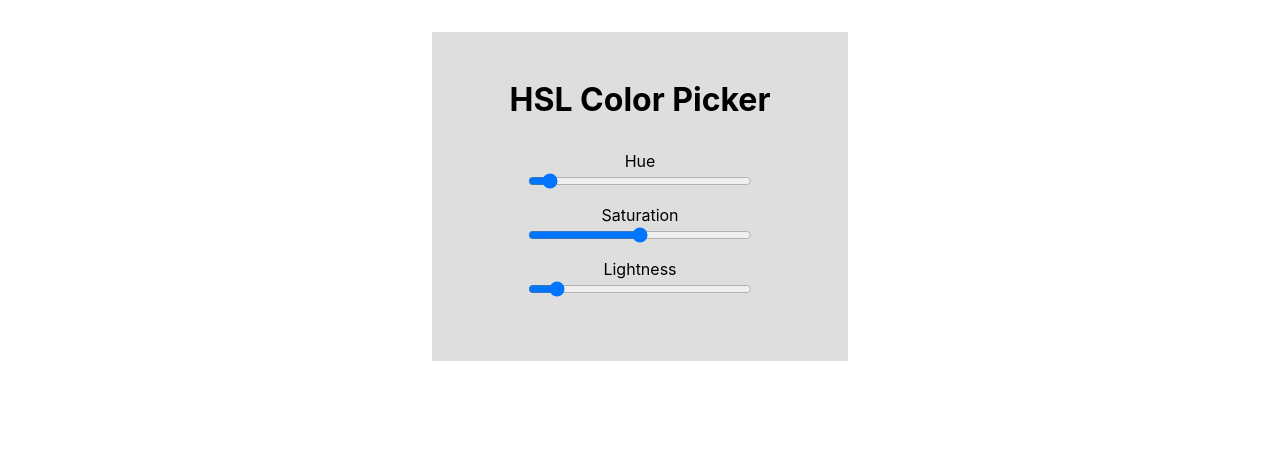
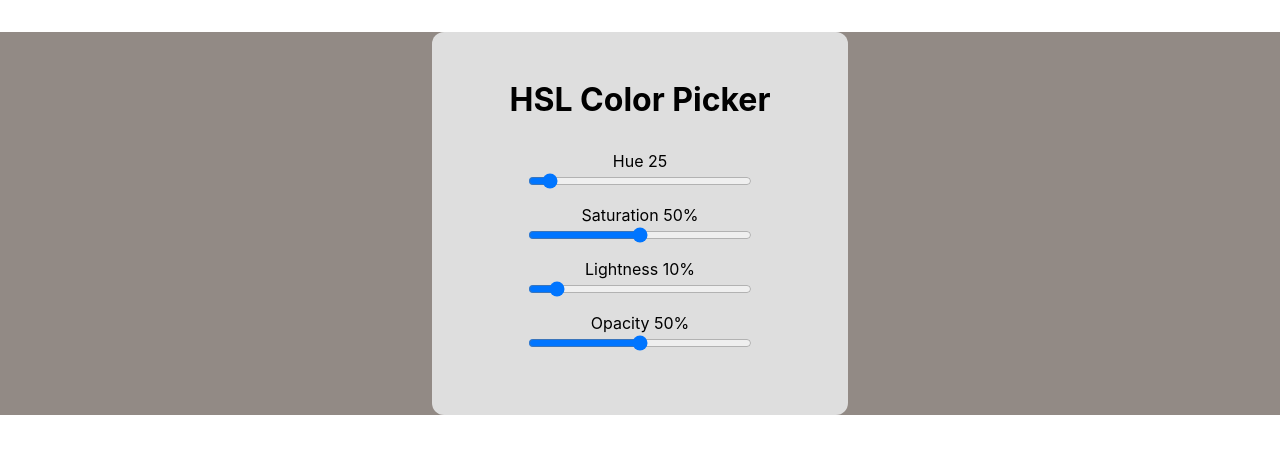
Before and after one commit to TobiasNorton/hsl-color-picker, a React (Create React App) app: page / in a window 1280 px wide. Shown: the top 454 px of the page. Built offline with nearby package versions, Linux system fonts and the light colour scheme.

Commit message:
Fully functional, colors on display

```diff
--- a/src/App.js
+++ b/src/App.js
@@ -8,7 +8,8 @@ class App extends Component {
     this.state = {
       hueValue: 25,
       saturationValue: 50,
-      lightnessValue: 10
+      lightnessValue: 10,
+      opacityValue: 0.5
     }
   }
 
@@ -30,12 +31,25 @@ class App extends Component {
     })
   }
 
+  changeOpacityValue = event => {
+    this.setState({
+      opacityValue: event.target.value
+    })
+  }
+
   render() {
     return (
+      <body
+        style={{
+          backgroundColor: `hsla(${this.state.hueValue}, ${this.state.saturationValue}%, ${
+            this.state.lightnessValue
+          }%, ${this.state.opacityValue})`
+        }}
+      >
         <div className="box">
           <h1>HSL Color Picker</h1>
           <div className="colors ">
-          <label htmlFor="Hue">Hue</label>
+            <label htmlFor="Hue">Hue {this.state.hueValue}</label>
             <input
               name="Hue"
               type="range"
@@ -45,7 +59,7 @@ class App extends Component {
               value={this.state.hueValue}
             />
 
-          <label htmlFor="Saturation">Saturation</label>
+            <label htmlFor="Saturation">Saturation {this.state.saturationValue}%</label>
             <input
               name="Saturation"
               type="range"
@@ -55,7 +69,7 @@ class App extends Component {
               value={this.state.saturationValue}
             />
 
-          <label htmlFor="Lightness">Lightness</label>
+            <label htmlFor="Lightness">Lightness {this.state.lightnessValue}%</label>
             <input
               name="Lightness"
               type="range"
@@ -64,8 +78,20 @@ class App extends Component {
               onChange={this.changeLightnessValue}
               value={this.state.lightnessValue}
             />
+
+            <label htmlFor="Opacity">Opacity {this.state.opacityValue * 100}%</label>
+            <input
+              name="Opacity"
+              type="range"
+              min="0"
+              max="1.0"
+              step=".01"
+              onChange={this.changeOpacityValue}
+              value={this.state.opacityValue}
+            />
           </div>
         </div>
+      </body>
     )
   }
 }
--- a/src/index.css
+++ b/src/index.css
@@ -16,6 +16,7 @@ code {
   padding: 3rem;
   width: 20rem;
   margin: 2rem auto;
+  border-radius: 12px;
 }
 
 .colors {
```
Lines whose indentation alone changed are shown as unchanged.
